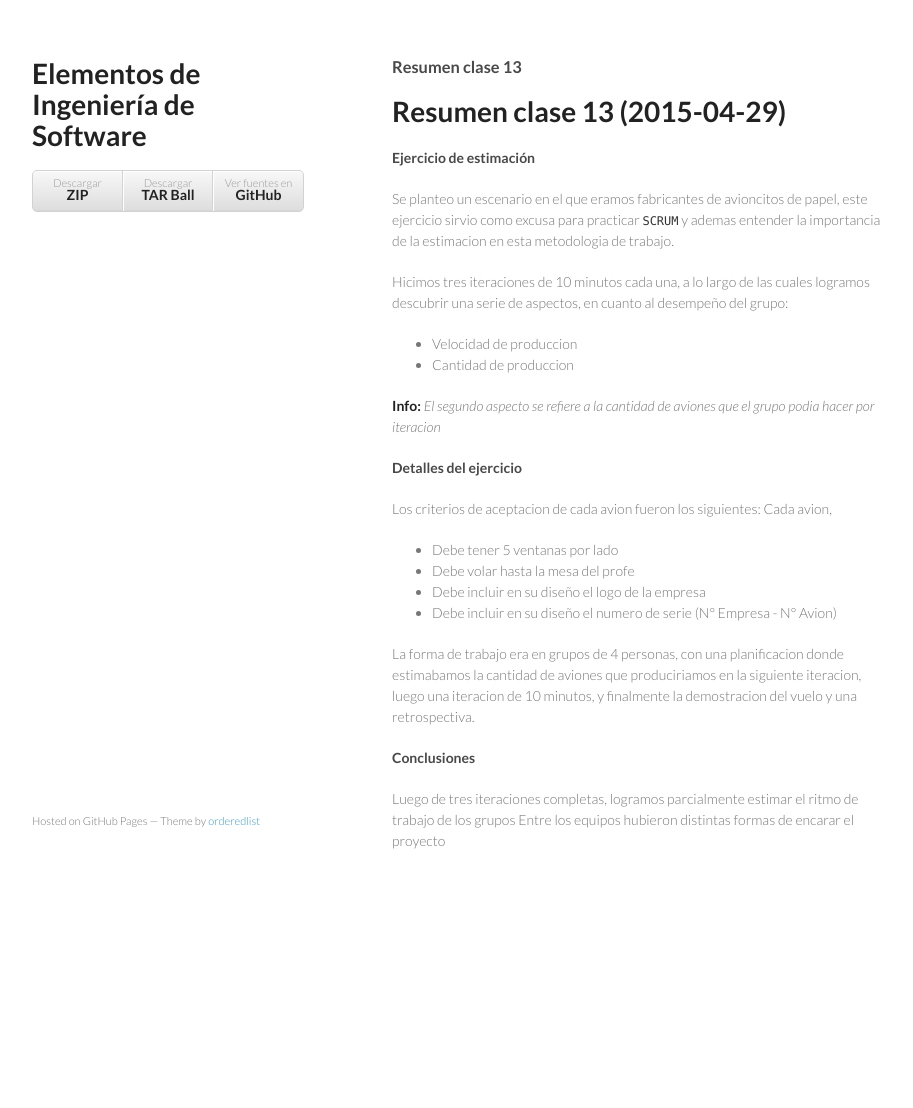
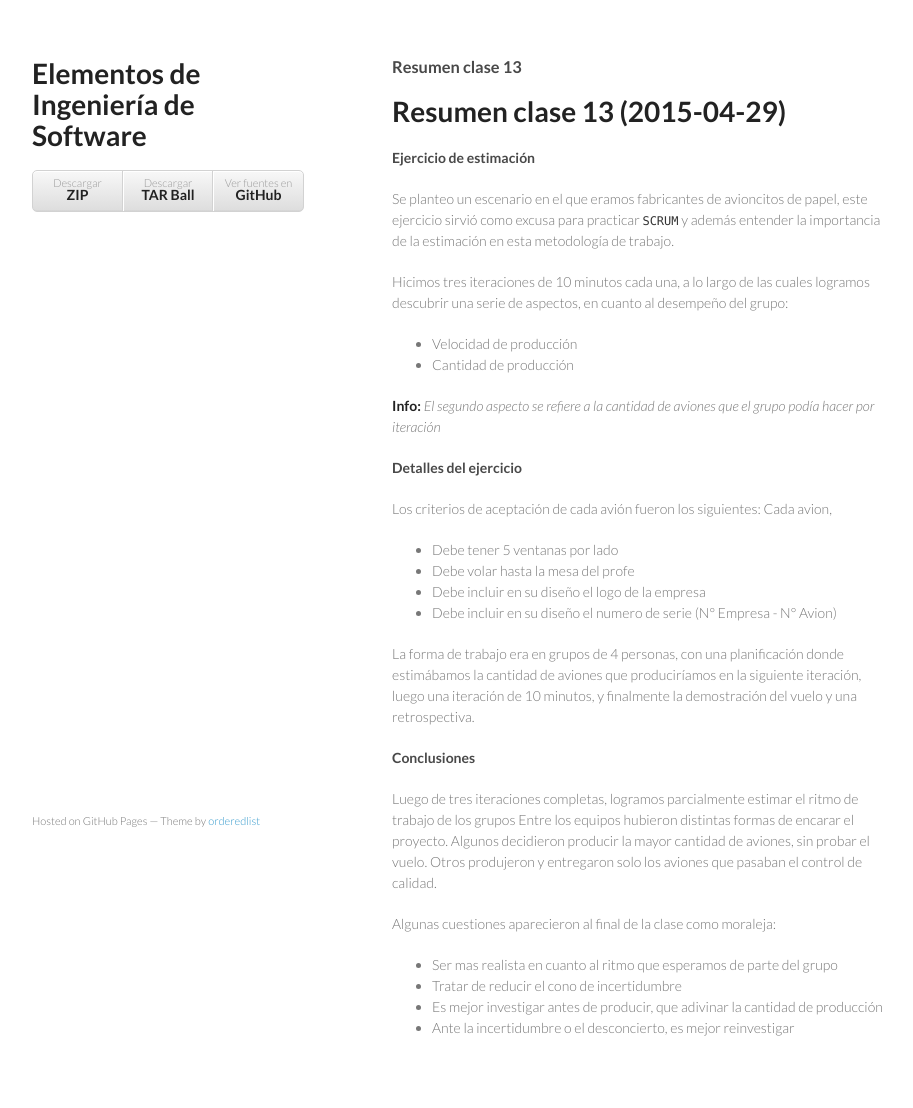
Before and after one commit to SoftwareEngineeringUNQ/bitacora, a Jekyll site: the page built from _posts/2015-04-29-resumen-clase-13.md, in a window 1280 px wide. Shown: the whole page, without its empty margins (178-1091 px from the left). Built offline with Jekyll 4.4.1, drawn with Linux system fonts in a browser that asks for light colours; before the commit the page ends 921 px from its top, so only the background shows below that.

Commit message:
Resumen de la clase 13

```diff
--- a/_posts/2015-04-29-resumen-clase-13.md
+++ b/_posts/2015-04-29-resumen-clase-13.md
@@ -5,33 +5,43 @@ layout: post
 ---
 Resumen clase 13 (2015-04-29)
 =============================
+
 #### Ejercicio de estimación
 
 Se planteo un escenario en el que eramos fabricantes de avioncitos de papel,
-este ejercicio sirvio como excusa para practicar `SCRUM` y ademas entender la
-importancia de la estimacion en esta metodologia de trabajo.
+este ejercicio sirvió como excusa para practicar `SCRUM` y además entender la
+importancia de la estimación en esta metodología de trabajo.
 
 Hicimos tres iteraciones de 10 minutos cada una, a lo largo de las cuales logramos descubrir una serie
 de aspectos, en cuanto al desempeño del grupo:
 
-* Velocidad de produccion
-* Cantidad de produccion
+* Velocidad de producción
+* Cantidad de producción
 
-**Info:** *El segundo aspecto se refiere a la cantidad de aviones que el grupo podia hacer por iteracion*
+**Info:** *El segundo aspecto se refiere a la cantidad de aviones que el grupo podía hacer por iteración*
 
 
 #### Detalles del ejercicio
 
-Los criterios de aceptacion de cada avion fueron los siguientes:
+Los criterios de aceptación de cada avión fueron los siguientes:
 Cada avion,
+
 * Debe tener 5 ventanas por lado
 * Debe volar hasta la mesa del profe
 * Debe incluir en su diseño el logo de la empresa
 * Debe incluir en su diseño el numero de serie (N° Empresa - N° Avion)
 
-La forma de trabajo era en grupos de 4 personas, con una planificacion donde estimabamos la cantidad de aviones que produciriamos
-en la siguiente iteracion, luego una iteracion de 10 minutos, y finalmente la demostracion del vuelo y una retrospectiva.
+La forma de trabajo era en grupos de 4 personas, con una planificación donde estimábamos la cantidad de aviones que produciríamos
+en la siguiente iteración, luego una iteración de 10 minutos, y finalmente la demostración del vuelo y una retrospectiva.
 
 #### Conclusiones
 Luego de tres iteraciones completas, logramos parcialmente estimar el ritmo de trabajo de los grupos
-Entre los equipos hubieron distintas formas de encarar el proyecto
+Entre los equipos hubieron distintas formas de encarar el proyecto. Algunos decidieron producir la mayor
+cantidad de aviones, sin probar el vuelo. Otros produjeron y entregaron solo los aviones que pasaban el control de calidad.
+
+Algunas cuestiones aparecieron al final de la clase como moraleja:
+
+* Ser mas realista en cuanto al ritmo que esperamos de parte del grupo
+* Tratar de reducir el cono de incertidumbre
+* Es mejor investigar antes de producir, que adivinar la cantidad de producción
+* Ante la incertidumbre o el desconcierto, es mejor reinvestigar
```
